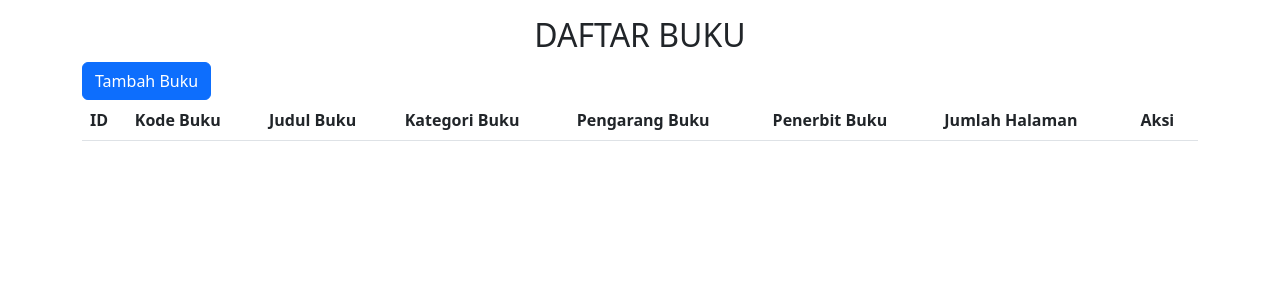
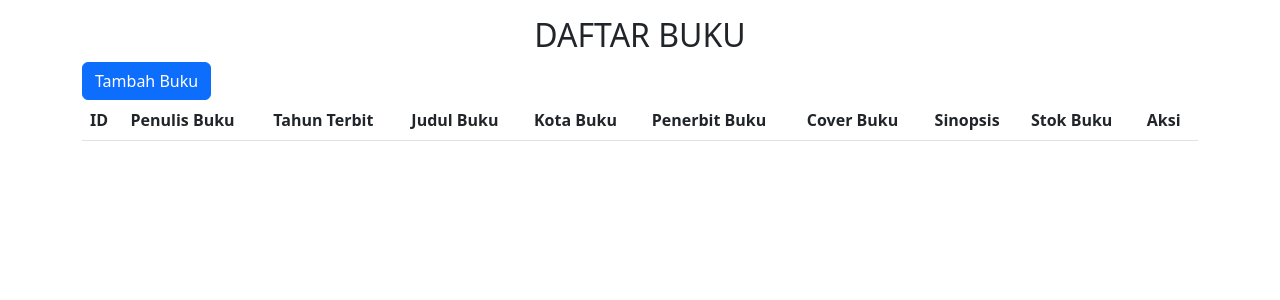
Before and after one commit to handimanny/kelompok13, a PHP site: page /halaman.php in a window 1280 px wide. Shown: the part 56-356 px from the top of the page. Run offline with PHP 8.4, Linux system fonts and the light colour scheme; lists and menus that the app fills with data are empty; some libraries are stand-ins or nearby versions.

Commit message:
update 12.05

```diff
--- a/daftar.php
+++ b/daftar.php
@@ -5,7 +5,7 @@
     <meta charset="UTF-8">
     <meta http-equiv="X-UA-Compatible" content="IE=edge">
     <meta name="viewport" content="width=device-width, initial-scale=1.0">
-    <title>Login</title>
+    <title>Daftar</title>
     <link rel="stylesheet" href="assets/bootstrap/css/bootstrap.min.css">
 </head>
 
--- a/halaman.php
+++ b/halaman.php
@@ -32,12 +32,14 @@
             <thead>
                 <tr>
                     <th>ID</th>
-                    <th>Kode Buku</th>
+                    <th>Penulis Buku</th>
+                    <th>Tahun Terbit</th>
                     <th>Judul Buku</th>
-                    <th>Kategori Buku</th>
-                    <th>Pengarang Buku</th>
+                    <th>Kota Buku</th>
                     <th>Penerbit Buku</th>
-                    <th>Jumlah Halaman</th>
+                    <th>Cover Buku</th>
+                    <th>Sinopsis</th>
+                    <th>Stok Buku</th>
                     <th>Aksi</th>
                 </tr>
             </thead>
```
Also changed, not shown: index.php (indentation only). Lines whose indentation alone changed are shown as unchanged.
